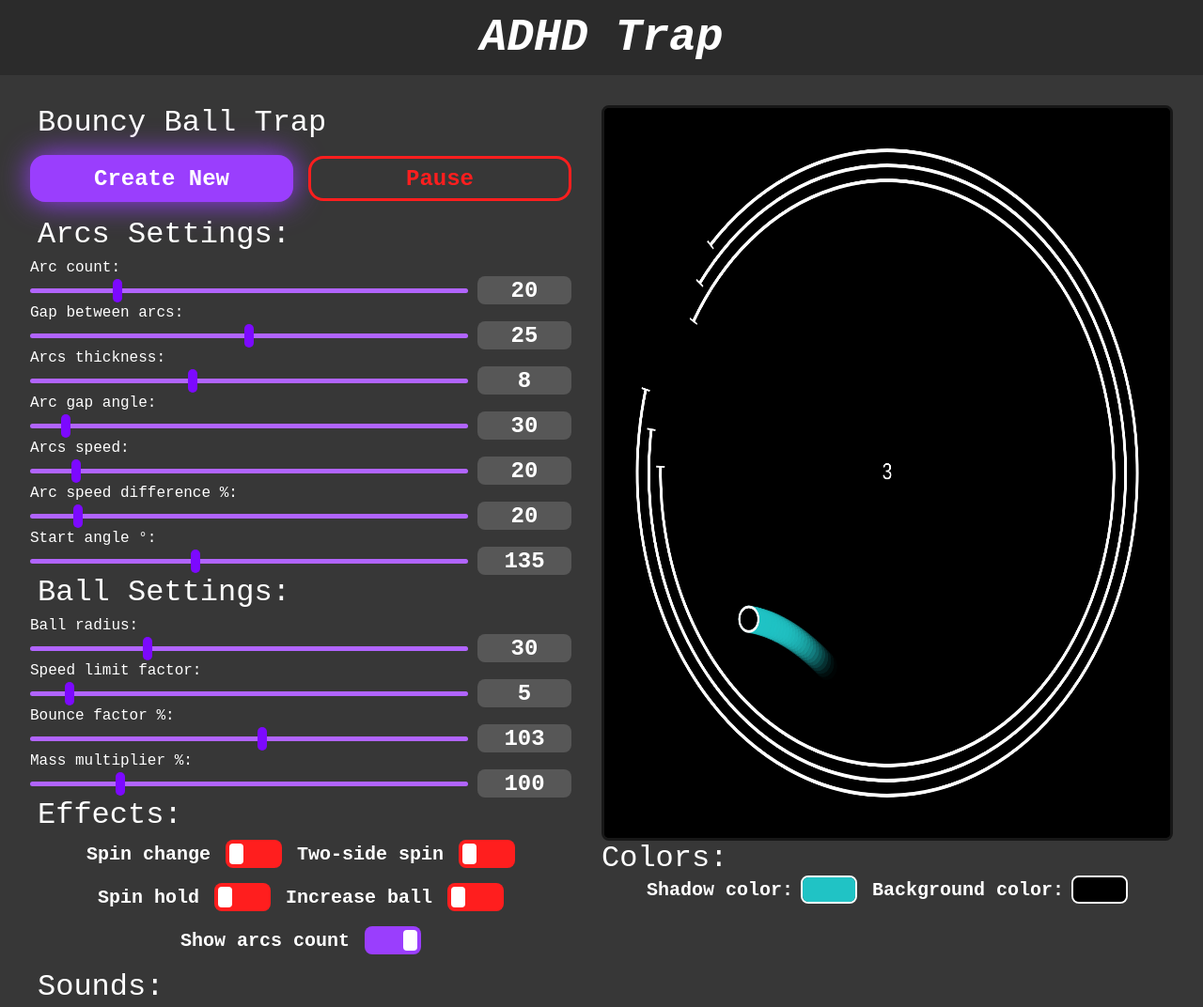
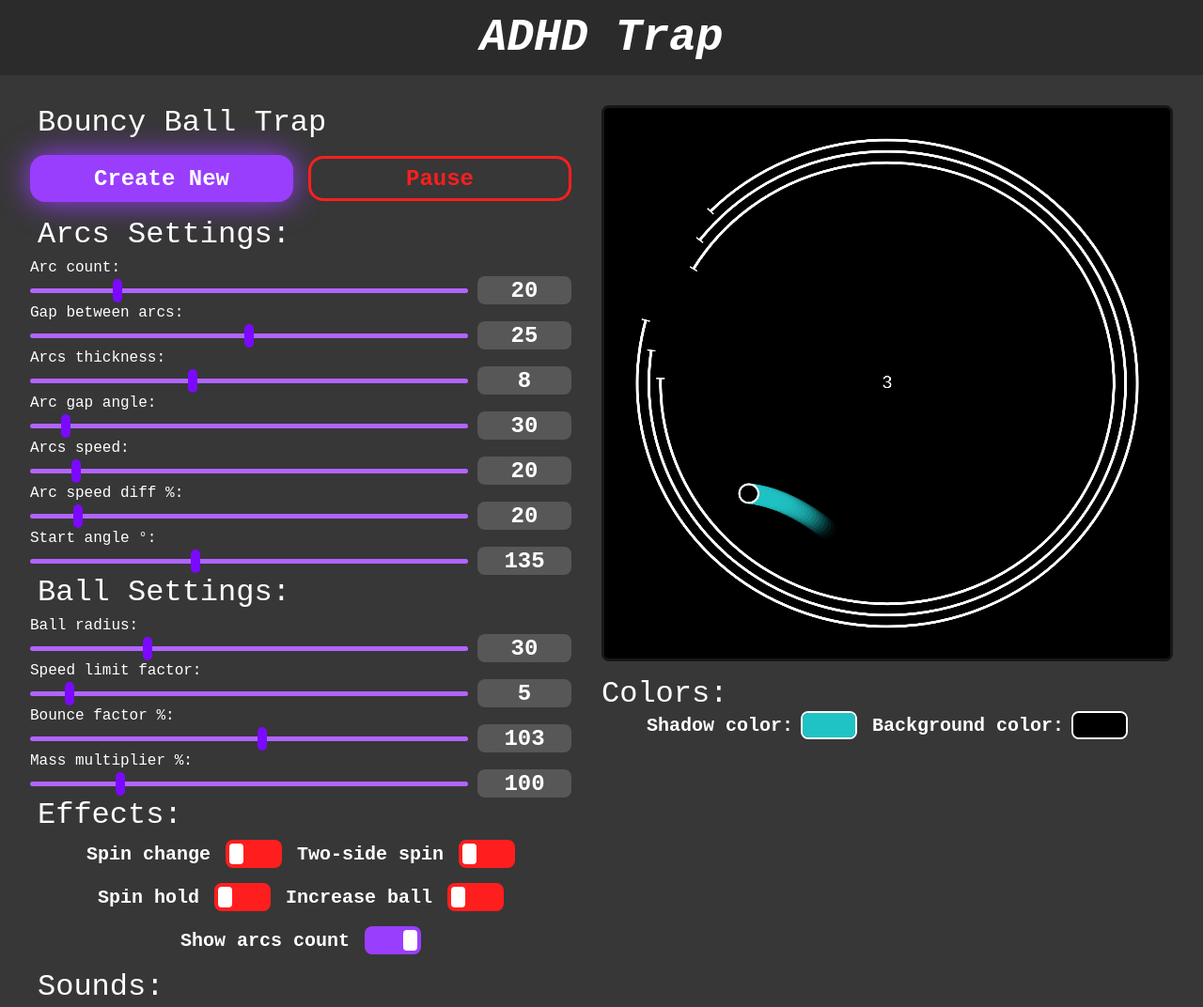
Before and after one commit to Zabrafax/adhd-trap, a plain HTML site: page index.html in a window 1280 px wide. Shown: the top 1072 px of the page at 94% size. Drawn offline with Linux system fonts and the light colour scheme.

Commit message:
grid works finally, bruh!

```diff
--- a/css/style.css
+++ b/css/style.css
@@ -117,8 +117,8 @@ main {
 
 .game__container {
     display: grid;
-    grid-template-columns: repeat(2, 1fr);
-    grid-template-rows: min-content;
+    grid-template-columns: 50% 50%;
+    grid-template-rows: 1fr 1fr;
     grid-column-gap: 0;
     grid-row-gap: 0;
 
@@ -212,8 +212,10 @@ main {
 }
 
 .canvas__container {
-    grid-area: 1 / 2 / 2 / 3;
-    height: auto;
+    grid-area: 1 / 2 / auto / auto;
+    width: 100%;
+    aspect-ratio: 1 / 1;
+    padding-bottom: 1rem;
 
     display: flex;
     justify-content: center;
@@ -234,10 +236,6 @@ main {
 
 .appearance__container {
     grid-area: auto / 2 / 3 / 3;
-
-    /*padding-top: 1rem;*/
-    padding-top: 0 !important;
-    margin-top: 0 !important;
 }
 
 .color__container {
--- a/index.html
+++ b/index.html
@@ -80,7 +80,7 @@
 
                 <div class="settings__element">
                     <div class="slider__container">
-                        <label for="slider10" class="settings__slider__label">Arc speed difference %:</label>
+                        <label for="slider10" class="settings__slider__label">Arc speed diff %:</label>
                         <div class="slider__wrapper violet-theme">
                             <input type="range" id="slider10" class="settings__slider" min="0" max="200" step="1" value="20">
                             <input type="number" id="input10" class="settings__slider__input">
```
